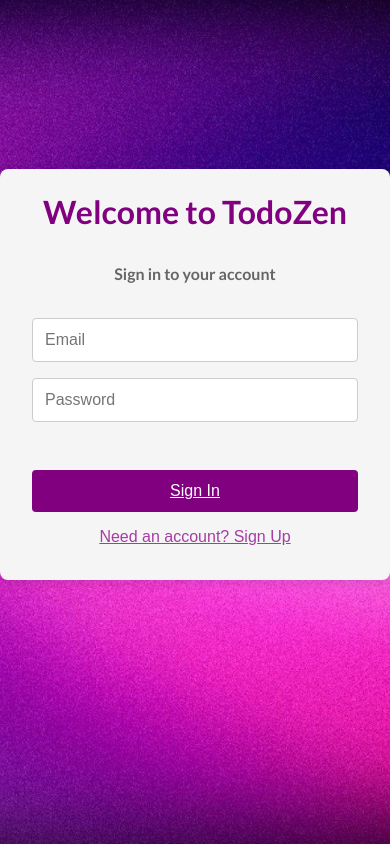
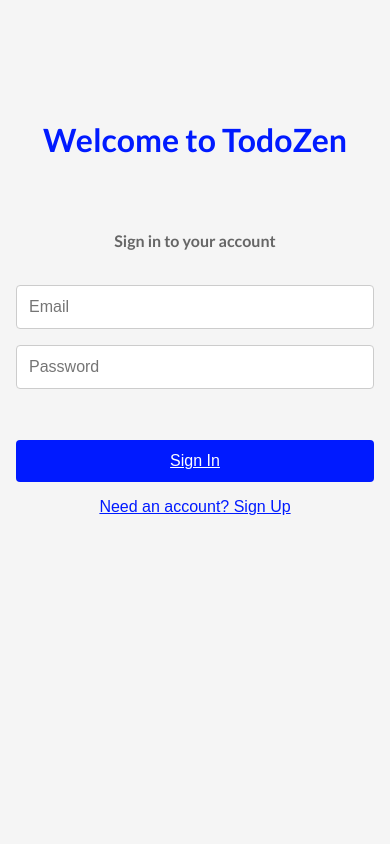
Before and after one commit to Devs-Todo-List/todo-list, a React (Vite) app in the folder frontend/: page /login in a window 390 px wide. Built offline with nearby package versions, Linux system fonts and the light colour scheme; the HTML template or start-up script is replaced by a standard one.

Commit message:
Update loginPage.scss

```diff
--- a/frontend/src/loginPage.scss
+++ b/frontend/src/loginPage.scss
@@ -1,9 +1,13 @@
 body {
     background: url('./assets/background.jfif') no-repeat center center fixed;
     background-size: cover;
+    margin: 0;
+    padding: 0;
+    width: 100%;
+    height: 100%;
   }
 
-.loginForm {
+  .loginForm {
     max-width: 500px;
     margin: 0 auto;
     padding: 2rem;
@@ -11,12 +15,12 @@ body {
     border-radius: 8px;
     box-shadow: 0 4px 8px rgba(0, 0, 0, 0.1);
     text-align: center;
-    margin-top:20vh;
+    margin-top: 20vh;
 
     h1 {
       margin-bottom: 1rem;
-      color: Purple;
-      margin-top:-4%;
+      color: #001aff;
+      margin-top: -4%;
     }
 
     h4 {
@@ -40,10 +44,10 @@ body {
           border: 1px solid #ccc;
           border-radius: 4px;
           font-size: 1rem;
-          color: Purple;
+          color: #001aff;
 
           &:focus {
-            border-color: Purple;
+            border-color: #001aff;
             outline: none;
             box-shadow: 0 0 5px rgba(0, 123, 255, 0.5);
           }
@@ -55,15 +59,15 @@ body {
         padding: 0.75rem;
         border: none;
         border-radius: 4px;
-        background: Purple;
+        background: #001aff;
         color: white;
         font-size: 1rem;
         cursor: pointer;
         transition: background 0.3s;
-        margin-top:10%;
+        margin-top: 10%;
 
         &:hover {
-          background: Purple;
+          background: #6d94ff;
         }
       }
     }
@@ -72,14 +76,35 @@ body {
       margin-top: 1rem;
       background: none;
       border: none;
-      color: rgb(165, 60, 165);
+      color: #001aff;
       cursor: pointer;
       font-size: 1rem;
       text-decoration: underline;
 
       &:hover {
-        color: rgb(165, 60, 165);
-        margin-top:10%;
+        color: #11bfe6;
       }
     }
   }
+
+  /* Mobile view */
+  @media (max-width: 768px) {
+    .loginForm {
+      width: 100%;
+      height: 100vh;
+      margin-top: 0;
+      padding: 1rem;
+      border-radius: 0;
+
+      h1 {
+        margin-top: 28%;
+      }
+      h4 {
+        margin-top: 18%;
+      }
+    }
+
+    form {
+      justify-content: center;
+    }
+  }
```
